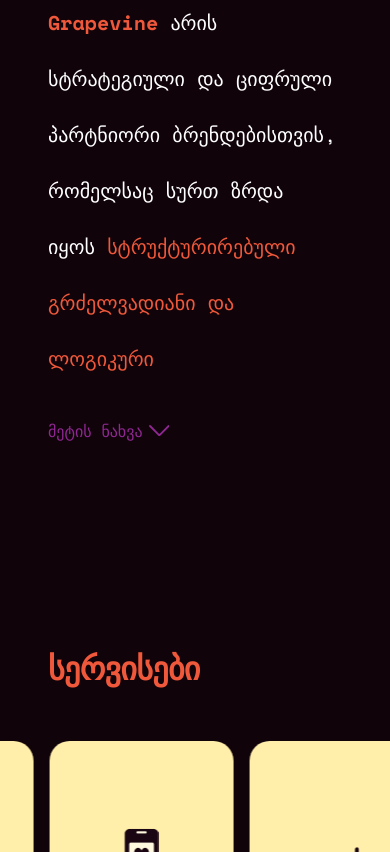
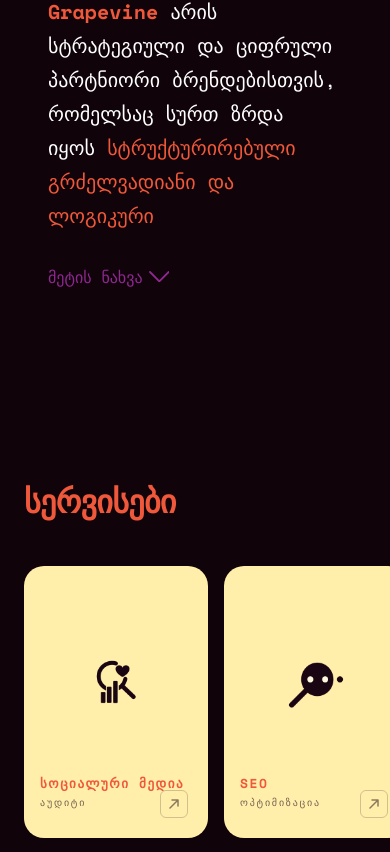
Before and after one commit to girgvliani/Grapevine, a Next.js app: page / in a window 390 px wide. Shown: the part 1148-2000 px from the top of the page. Built offline with nearby package versions, Linux system fonts and the light colour scheme; a web font is replaced by a local one.

Commit message:
small design changes implemented

```diff
--- a/app/globals.css
+++ b/app/globals.css
@@ -43,7 +43,13 @@ body {
   color: var(--white);
   font-family: var(--font-primary);
   overflow-x: hidden;
-  cursor: none;
+}
+
+/* Custom cursor — hidden by default; only shown on fine-pointer devices
+   (see the @media block below). Touch devices keep their native pointer. */
+#cursor,
+#cursor-ring {
+  display: none;
 }
 
 /* Custom cursor */
@@ -99,8 +105,19 @@ body.cursor-hover #cursor-ring {
   transform: scaleX(0);
 }
 
-a, button {
-  cursor: none;
+/* Enable the custom cursor only where a precise hovering pointer exists.
+   Touch / coarse-pointer devices fall through to the native cursor. */
+@media (hover: hover) and (pointer: fine) {
+  body,
+  a,
+  button {
+    cursor: none;
+  }
+
+  #cursor,
+  #cursor-ring {
+    display: block;
+  }
 }
 
 /* Marquee animation */
@@ -134,9 +151,13 @@ a, button {
   animation: scaleXPulse 1.5s 1.5s infinite;
 }
 
-/* Hide scrollbar on service card row */
+/* Hide scrollbar on horizontally-scrollable rows (service/portfolio tracks) */
+.hide-scrollbar {
+  scrollbar-width: none;          /* Firefox */
+  -ms-overflow-style: none;       /* legacy Edge/IE */
+}
 .hide-scrollbar::-webkit-scrollbar {
-  display: none;
+  display: none;                  /* WebKit/Blink */
 }
 
 /* Cap content width on large screens and centre it (backgrounds stay full-bleed). */
--- a/components/About.tsx
+++ b/components/About.tsx
@@ -5,9 +5,11 @@ import Image from "next/image";
 import vectorImg from "./assets/Vector.png";
 import logoOrange from "./assets/logo_orange.png";
 import { useLang } from "./LanguageProvider";
+import { useMediaQuery, TABLET_QUERY } from "@/lib/useMediaQuery";
 
 export default function About() {
   const { t } = useLang();
+  const stacked = useMediaQuery(TABLET_QUERY);
   const sectionRef = useRef<HTMLElement>(null);
   const [visible, setVisible] = useState(false);
   const [expanded, setExpanded] = useState(false);
@@ -99,7 +101,7 @@ export default function About() {
       <p
         style={{
           fontSize: "clamp(1.25rem, 2.2vw, 2rem)",
-          lineHeight: "3.5rem",
+          lineHeight: stacked ? 1.7 : "3.5rem",
           letterSpacing: "0",
           fontFamily: "var(--font-primary)",
           opacity: visible ? 1 : 0,
@@ -124,7 +126,14 @@ export default function About() {
         }}
       >
         <div style={{ overflow: "hidden", minHeight: 0 }}>
-          <div style={{ display: "flex", gap: "clamp(1.5rem, 4vw, 3rem)", alignItems: "center" }}>
+          <div
+            style={{
+              display: "flex",
+              flexDirection: stacked ? "column" : "row",
+              gap: "clamp(1.5rem, 4vw, 3rem)",
+              alignItems: stacked ? "flex-start" : "center",
+            }}
+          >
             <div style={{ flex: 1 }}>
               <p style={{ fontSize: "1.25rem", lineHeight: 1.6, fontFamily: "var(--font-primary)", marginBottom: "1.25rem" }}>
                 {t.about.para1}
@@ -136,7 +145,7 @@ export default function About() {
                 {t.about.para3}
               </p>
             </div>
-            <div style={{ flexShrink: 0, width: "clamp(9rem, 14vw, 13.75rem)" }}>
+            <div style={{ flexShrink: 0, width: stacked ? "9rem" : "clamp(9rem, 14vw, 13.75rem)" }}>
               <Image src={logoOrange} alt="Grapevine" style={{ width: "100%", height: "auto" }} />
             </div>
           </div>
--- a/components/Cta.tsx
+++ b/components/Cta.tsx
@@ -4,7 +4,7 @@ import { useState } from "react";
 import Image from "next/image";
 import birdImg from "./assets/Component 9.png";
 import { useLang } from "./LanguageProvider";
-import { useMediaQuery, MOBILE_QUERY } from "@/lib/useMediaQuery";
+import { useMediaQuery, TABLET_QUERY } from "@/lib/useMediaQuery";
 
 function FloatingField({
   label,
@@ -84,7 +84,9 @@ function FloatingField({
 
 export default function Cta() {
   const { t } = useLang();
-  const isMobile = useMediaQuery(MOBILE_QUERY);
+  // Stack the heading/card/form into one column from tablet width down — the
+  // side-by-side form + card only fits comfortably on desktop.
+  const isMobile = useMediaQuery(TABLET_QUERY);
 
   const heading = (
     <h2
--- a/components/Partners.tsx
+++ b/components/Partners.tsx
@@ -3,7 +3,7 @@
 import { useEffect, useRef, useState } from "react";
 import Image, { StaticImageData } from "next/image";
 import { useLang } from "./LanguageProvider";
-import { useMediaQuery, SHORT_QUERY, WIDE_QUERY } from "@/lib/useMediaQuery";
+import { useMediaQuery, MOBILE_QUERY, TABLET_QUERY, SHORT_QUERY, WIDE_QUERY } from "@/lib/useMediaQuery";
 
 import logo01 from "./assets/partnerlogos/Frame 1597883296.png";
 import logo02 from "./assets/partnerlogos/Rectangle.png";
@@ -90,6 +90,10 @@ const LOGOS: LogoEntry[] = [
 
 export default function Partners() {
   const { t } = useLang();
+  // Scroll-jacked horizontal track is desktop-only. On tablet/mobile the logos
+  // flow in a normal centered wrap (see the early return below).
+  const isTablet = useMediaQuery(TABLET_QUERY);
+  const isMobile = useMediaQuery(MOBILE_QUERY);
   const isShort = useMediaQuery(SHORT_QUERY);
   const isWide = useMediaQuery(WIDE_QUERY);
   const outerRef = useRef<HTMLDivElement>(null);
@@ -107,6 +111,7 @@ export default function Partners() {
   const trackW = gridLeft + GRID_COLS * colW;
 
   useEffect(() => {
+    if (isTablet) return;
     const outer = outerRef.current;
     const track = trackRef.current;
     if (!outer || !track) return;
@@ -138,7 +143,69 @@ export default function Partners() {
       window.removeEventListener("resize", computeHeight);
       window.removeEventListener("scroll", update);
     };
-  }, [trackW]);
+  }, [trackW, isTablet]);
+
+  // Tablet / mobile: no scroll-jacking — heading on top, logos in a centered wrap.
+  if (isTablet) {
+    const logoScaleStatic = isMobile ? 0.7 : 0.85;
+    return (
+      <section
+        id="partners"
+        style={{
+          background: "var(--dark)",
+          overflow: "hidden",
+          padding: "clamp(4rem, 8vh, 6rem) clamp(1.5rem, 5vw, 3rem)",
+        }}
+      >
+        <h2
+          style={{
+            fontSize: "clamp(2.5rem, 7vw, 4rem)",
+            fontWeight: 900,
+            textTransform: "uppercase",
+            letterSpacing: "-0.02em",
+            color: "var(--orange)",
+            fontFamily: "var(--font-heading)",
+            lineHeight: 1,
+            marginBottom: "2.5rem",
+          }}
+        >
+          {t.partners.heading}
+        </h2>
+        <div
+          style={{
+            display: "flex",
+            flexWrap: "wrap",
+            justifyContent: "center",
+            alignItems: "center",
+            gap: isMobile ? "1.75rem 2rem" : "2.5rem 3rem",
+          }}
+        >
+          {LOGOS.map((logo, i) => (
+            <div
+              key={i}
+              style={{
+                display: "flex",
+                alignItems: "center",
+                justifyContent: "center",
+                width: `${logo.w * logoScaleStatic}px`,
+              }}
+            >
+              <Image
+                src={logo.src}
+                alt={logo.alt}
+                style={{
+                  width: "100%",
+                  height: "auto",
+                  objectFit: "contain",
+                  maxHeight: logo.maxH ? `${logo.maxH * logoScaleStatic}px` : undefined,
+                }}
+              />
+            </div>
+          ))}
+        </div>
+      </section>
+    );
+  }
 
   return (
     <div ref={outerRef} style={{ height: outerHeight, position: "relative" }}>
--- a/components/Portfolio.tsx
+++ b/components/Portfolio.tsx
@@ -210,6 +210,9 @@ export default function Portfolio() {
   const [outerHeight, setOuterHeight] = useState("350vh");
 
   useEffect(() => {
+    // Tablet/mobile: no scroll-jacking — the track is natively swipeable
+    // horizontally (see the early return below), so skip the scroll-driven transform.
+    if (isTablet) return;
     const outer = outerRef.current;
     const track = trackRef.current;
     if (!outer || !track) return;
@@ -252,19 +255,7 @@ export default function Portfolio() {
     // Re-measure when the layout switches between desktop (1 row) and tablet (3 rows)
   }, [isTablet]);
 
-  return (
-    <div ref={outerRef} style={{ height: outerHeight, position: "relative" }}>
-      <section
-        id="work"
-        style={{
-          background: "var(--dark)",
-          overflow: "hidden",
-          position: "sticky",
-          top: 0,
-          height: isTablet ? "37rem" : "48.625rem",
-        }}
-      >
-        {/* Heading */}
+  const heading = (
     <div style={{ padding: "5.25rem clamp(3rem, 7.6vw, 6.875rem) 2.5rem" }}>
       <h2
         style={{
@@ -279,6 +270,69 @@ export default function Portfolio() {
         {t.portfolio.heading}
       </h2>
     </div>
+  );
+
+  // Tablet / mobile: same horizontal card layout, but natively swipeable
+  // left/right instead of hijacking vertical scroll.
+  if (isTablet) {
+    return (
+      <section
+        id="work"
+        style={{
+          background: "var(--dark)",
+          overflow: "hidden",
+          paddingBottom: "3rem",
+        }}
+      >
+        {heading}
+        <div
+          className="hide-scrollbar"
+          style={{
+            overflowX: "auto",
+            overflowY: "hidden",
+            WebkitOverflowScrolling: "touch",
+            padding: "0 clamp(1.5rem, 5vw, 3rem)",
+          }}
+        >
+          <div
+            style={{
+              display: "grid",
+              gridTemplateRows: "repeat(3, 7.75rem)",
+              gridAutoFlow: "column",
+              gridAutoColumns: "17rem",
+              gap: "1rem",
+              width: "max-content",
+            }}
+          >
+            {PROJECTS.map((p, i) => (
+              <ProjectCard
+                key={p.id}
+                project={p}
+                title={t.portfolio.projects[p.id as keyof typeof t.portfolio.projects]}
+                desc={t.portfolio.desc}
+                delay={i * 0.08}
+                variant="tablet"
+              />
+            ))}
+          </div>
+        </div>
+      </section>
+    );
+  }
+
+  return (
+    <div ref={outerRef} style={{ height: outerHeight, position: "relative" }}>
+      <section
+        id="work"
+        style={{
+          background: "var(--dark)",
+          overflow: "hidden",
+          position: "sticky",
+          top: 0,
+          height: "48.625rem",
+        }}
+      >
+        {heading}
 
         {/* Cards track */}
         <div
@@ -289,24 +343,12 @@ export default function Portfolio() {
         >
           <div
             ref={trackRef}
-            style={
-              isTablet
-                ? {
-                    display: "grid",
-                    gridTemplateRows: "repeat(3, 7.75rem)",
-                    gridAutoFlow: "column",
-                    gridAutoColumns: "17rem",
-                    gap: "1rem",
-                    willChange: "transform",
-                    transition: "transform 0.05s linear",
-                  }
-                : {
+            style={{
               display: "flex",
               gap: "1rem",
               willChange: "transform",
               transition: "transform 0.05s linear",
-                  }
-            }
+            }}
           >
             {PROJECTS.map((p, i) => (
               <ProjectCard
@@ -315,7 +357,7 @@ export default function Portfolio() {
                 title={t.portfolio.projects[p.id as keyof typeof t.portfolio.projects]}
                 desc={t.portfolio.desc}
                 delay={i * 0.08}
-                variant={isTablet ? "tablet" : "desktop"}
+                variant="desktop"
               />
             ))}
           </div>
--- a/components/Quote.tsx
+++ b/components/Quote.tsx
@@ -2,11 +2,13 @@
 
 import { useEffect, useRef, useState } from "react";
 import { useLang } from "./LanguageProvider";
-import { useMediaQuery, MOBILE_QUERY } from "@/lib/useMediaQuery";
+import { useMediaQuery, TABLET_QUERY } from "@/lib/useMediaQuery";
 
 export default function Quote() {
   const { t } = useLang();
-  const isMobile = useMediaQuery(MOBILE_QUERY);
+  // Stack the video above the quote from tablet width down — side-by-side
+  // only has room on desktop.
+  const isMobile = useMediaQuery(TABLET_QUERY);
   const ref = useRef<HTMLElement>(null);
   const videoRef = useRef<HTMLVideoElement>(null);
   const [visible, setVisible] = useState(false);
--- a/components/Services.tsx
+++ b/components/Services.tsx
@@ -3,7 +3,7 @@
 import { useEffect, useRef, useState } from "react";
 import Image, { type StaticImageData } from "next/image";
 import { useLang } from "./LanguageProvider";
-import { useMediaQuery, MOBILE_QUERY, SHORT_QUERY, WIDE_QUERY } from "@/lib/useMediaQuery";
+import { useMediaQuery, MOBILE_QUERY, TABLET_QUERY, SHORT_QUERY, WIDE_QUERY } from "@/lib/useMediaQuery";
 import iconSocMedia    from "./assets/servicesIcons/socmedia.png";
 import iconSeo         from "./assets/servicesIcons/seo.png";
 import iconSocial      from "./assets/servicesIcons/social.png";
@@ -167,10 +167,14 @@ function ServiceCard({
 
 export default function Services() {
   const { t } = useLang();
+  // Scroll-jacked horizontal track is desktop-only. On tablet/mobile we render
+  // a normal vertical wrapping grid (see the early return below).
+  const isTablet = useMediaQuery(TABLET_QUERY);
   const outerRef = useRef<HTMLDivElement>(null);
   const trackRef = useRef<HTMLDivElement>(null);
 
   useEffect(() => {
+    if (isTablet) return;
     const outer = outerRef.current;
     const track = trackRef.current;
     if (!outer || !track) return;
@@ -191,7 +195,54 @@ export default function Services() {
     window.addEventListener("scroll", update, { passive: true });
     update();
     return () => window.removeEventListener("scroll", update);
-  }, []);
+  }, [isTablet]);
+
+  const cards = SERVICE_ASSETS.map((s, i) => {
+    const card = t.services.cards[s.id];
+    return <ServiceCard key={s.id} name={card.name} sub={card.sub} icon={s.icon} delay={i * 0.05} />;
+  });
+
+  // Tablet / mobile: same single-row layout, but natively swipeable left/right
+  // instead of hijacking vertical scroll.
+  if (isTablet) {
+    return (
+      <section
+        id="services"
+        style={{
+          background: "#10030a",
+          overflow: "hidden",
+          padding: "clamp(4rem, 8vh, 6rem) 0 clamp(4rem, 8vh, 6rem)",
+        }}
+      >
+        <h2
+          style={{
+            fontSize: "clamp(2rem, 6vw, 3.5rem)",
+            fontWeight: 900,
+            textTransform: "uppercase",
+            letterSpacing: "-0.02em",
+            color: "var(--orange)",
+            fontFamily: "var(--font-heading)",
+            margin: "0 clamp(1.5rem, 5vw, 3rem) 2.5rem",
+          }}
+        >
+          {t.services.heading}
+        </h2>
+        <div
+          className="hide-scrollbar"
+          style={{
+            overflowX: "auto",
+            overflowY: "hidden",
+            WebkitOverflowScrolling: "touch",
+            padding: "0 clamp(1.5rem, 5vw, 3rem)",
+          }}
+        >
+          <div style={{ display: "flex", gap: "1rem", width: "max-content" }}>
+            {cards}
+          </div>
+        </div>
+      </section>
+    );
+  }
 
   return (
     <div ref={outerRef} style={{ height: "400vh", position: "relative" }}>
@@ -232,12 +283,7 @@ export default function Services() {
               transition: "transform 0.05s linear",
             }}
           >
-            {SERVICE_ASSETS.map((s, i) => {
-              const card = t.services.cards[s.id];
-              return (
-                <ServiceCard key={s.id} name={card.name} sub={card.sub} icon={s.icon} delay={i * 0.05} />
-              );
-            })}
+            {cards}
           </div>
         </div>
       </section>
```
Also changed, not shown: components/Cursor.tsx (+19 -11 lines). Lines whose indentation alone changed are shown as unchanged.
